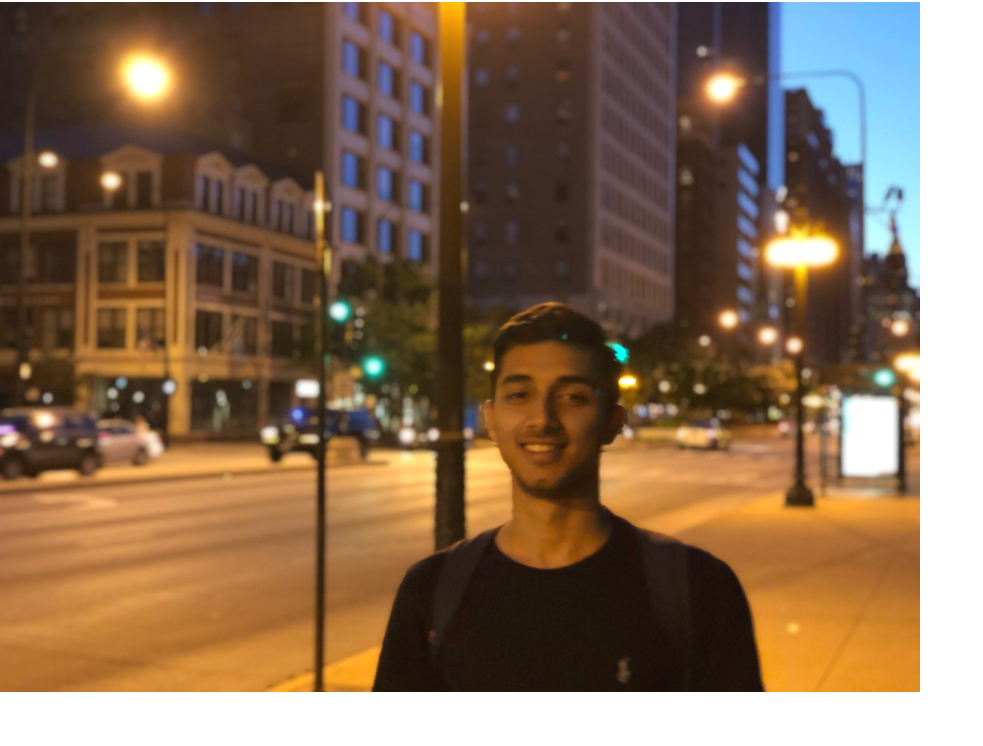
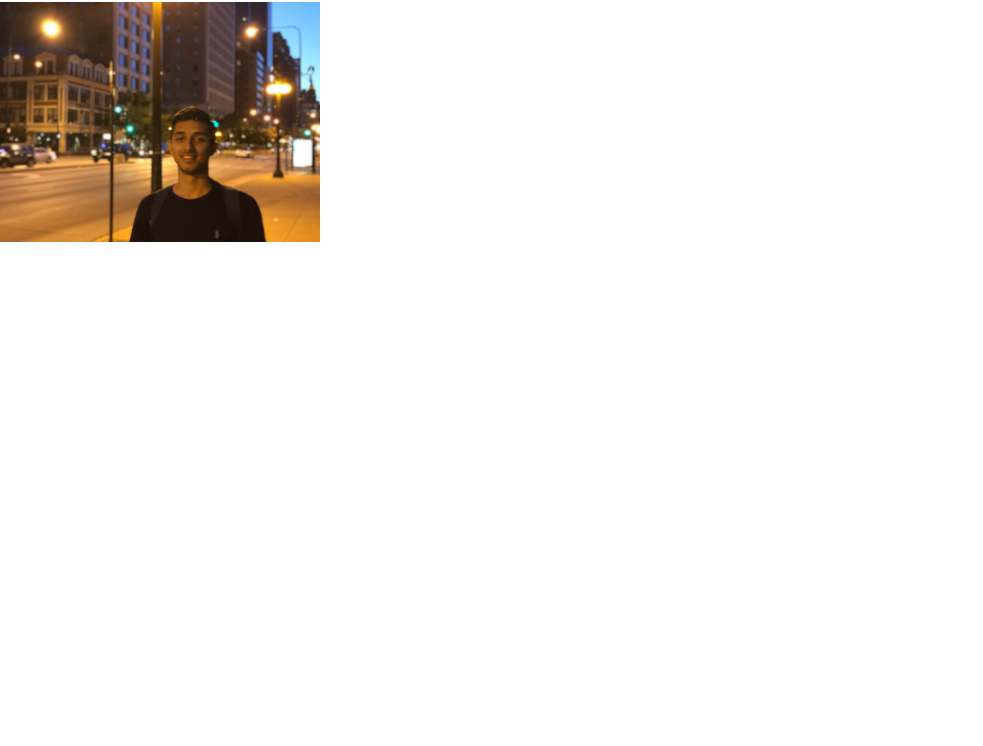
Before and after one commit to Khan-Daniyal/cs50w-Project0, a plain HTML site: page index.html in a window 1280 px wide. Shown: the part 54-800 px from the top of the page, without its empty margins (0-983 px from the left). Drawn offline with nearby package versions, Linux system fonts and the light colour scheme.

Commit message:
Update index.html

```diff
--- a/index.html
+++ b/index.html
@@ -12,6 +12,6 @@
   </head>
   <body>
     <h1>Daniyal Khan</h1>
-    <img src="images/me.png" alt="Picture" style="min-width:25%" />
+    <img src="images/me.png" alt="Picture" style="width:25%" />
     </body>
 </html>
```
